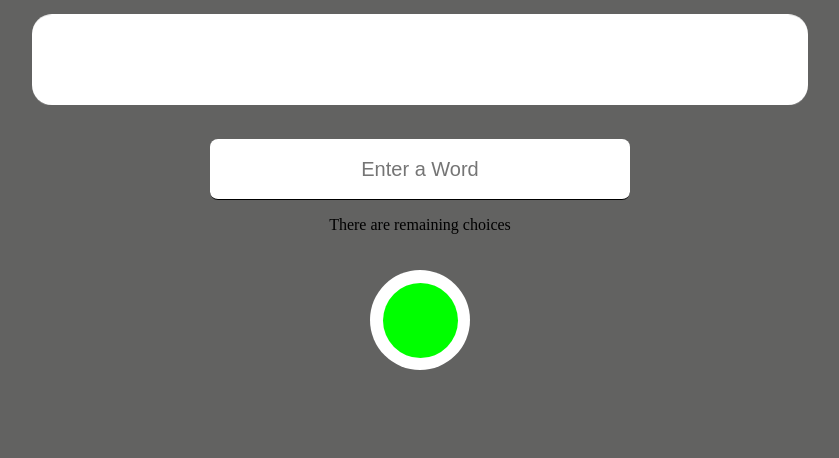
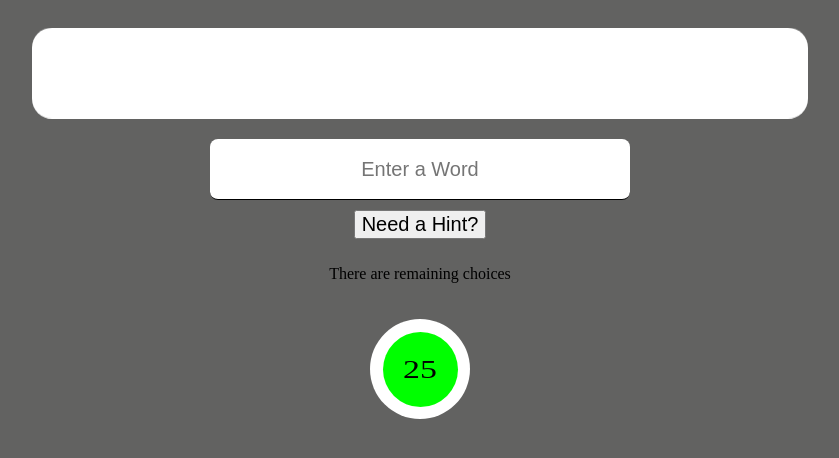
Before and after one commit to prudhomk/shiritori, a React app: page /game in a window 1280 px wide. Shown: the top 458 px of the page, without its empty margins (220-1059 px from the left). Built offline with nearby package versions, Linux system fonts and the light colour scheme; a web font is replaced by a local one.

Commit message:
resolved remainingOptions hint function bug: was grabbing the string name of category rather than actual array.  Functioning properly now, just need to alter CSS

```diff
--- a/src/components/game/Game.jsx
+++ b/src/components/game/Game.jsx
@@ -19,12 +19,12 @@ export default function Game() {
   const { wordList, setWordList } = useWordList();
   const { category } = useCategory();
   const { language } = useLanguage();
-  const [count, setCount] = useState();
+  const [count, setCount] = useState(30);
   const [alert, setAlert] = useState(false);
   const [toast, setToast] = useState(false);
   const [altToast, setAltToast] = useState(false);
   const [hint, setHint] = useState('');
-  const [style, setStyle] = useState(false);
+  const [style, setStyle] = useState({});
 
   //Toast Handlers
   const handleOpen = () => {
@@ -123,9 +123,9 @@ export default function Game() {
   };
 
   const handleHint = () => {
-    if(remainingOptions(wordList, category) !== false) {
-      setHint(remainingOptions(wordList, category));
-      setStyle(true);
+    if(remainingOptions(wordList, definedDictionary(category)) !== false) {
+      setHint(remainingOptions(wordList, definedDictionary(category)));
+      setStyle({ hint: true });
     }
   };
 
@@ -179,7 +179,7 @@ export default function Game() {
       </form>
 
       <button className={styles.hintButton} onClick={handleHint}>Need a Hint?</button>
-      <p className={ style ? styles.hint : styles.noHint}>There are {hint} remaining choices</p>
+      <p className={ style.hint ? styles.hint : styles.noHint}>There are {hint} remaining choices</p>
 
       <div className={styles.timer}>
         <div className={styles.innerTimer}>
--- a/src/components/styles/Game.scss
+++ b/src/components/styles/Game.scss
@@ -49,7 +49,6 @@
   .hintButton {
     margin: 10px;
     font-size: 20px;
-    display: none;
   }
 
   .hint {
--- a/src/components/utilities/ruleset.js
+++ b/src/components/utilities/ruleset.js
@@ -66,7 +66,6 @@ export function remainingOptions(wordList, category) {
 
   const remainingWords = availableWords.filter(x => x.charAt(0) === letter);
 
-
   if(remainingWords.length > 0) {
     return remainingWords.length;
   } else {
```
